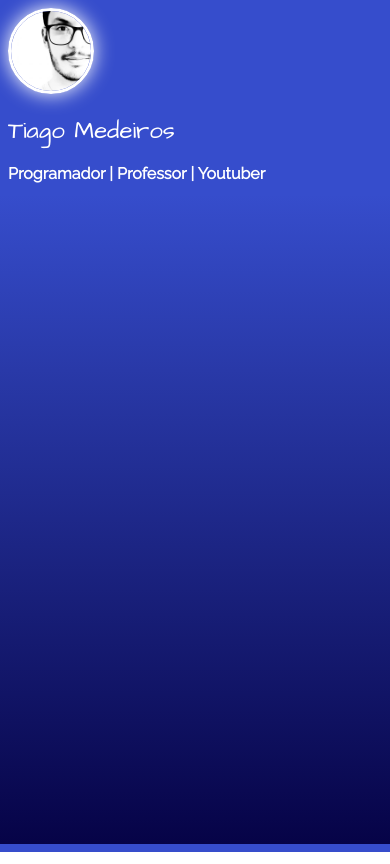
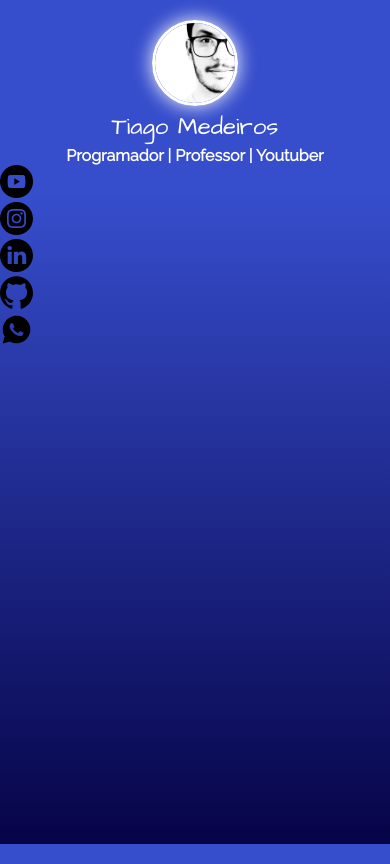
Before and after one commit to Jheimys/Projetos, a plain HTML site: page liktree-tiago/index.html in a window 390 px wide. Drawn offline with Linux system fonts and the light colour scheme.

Commit message:
Aula 3: Modo Responsivo, Profile, Social Icons

```diff
--- a/liktree-tiago/css/style.css
+++ b/liktree-tiago/css/style.css
@@ -1,4 +1,15 @@
-/* Aula 2: efeito degrader ---> site css gradiente */
+/*
+Aula 2: efeito degrader ---> site css gradiente
+Aula 3: Modo Responsivo, Profile, Social Icons
+
+*/
+
+/* Rega de reset--> retamos todas as margens e paddind*/
+
+*{
+    margin: 0;
+    padding: 0;
+}
 
 html, body{
     height: 100%;
@@ -22,9 +33,20 @@ h1{
     font-family: 'Architects Daughter', cursive;
     font-weight: 100;
     font-size: 24px;
+    margin-bottom: 2px;
 
 }
 
 h2{
     font-size: 16px;
+
 }
+
+.profile{
+    margin-top: 20px;
+    text-align: center;
+}
+
+.social img{
+    width: 33px;
+}
--- a/liktree-tiago/index.html
+++ b/liktree-tiago/index.html
@@ -13,11 +13,45 @@
 </head>
 
 <body>
+    <!--Toda vez que quiser centralizar algo colocar dentro de uma div -->
+    <div class="profile">
+        <img src="img/thiago.jpg" alt="Thiago" class="avatar">
 
-    <img src="img/thiago.jpg" alt="Thiago" class="avatar">
+        <h1>Tiago Medeiros</h1>
+        <h2>Programador | Professor | Youtuber</h2>
+    </div>
 
-    <h1>Tiago Medeiros</h1>
-    <h2>Programador | Professor | Youtuber</h2>
+    <ul class="social">
+        <li>
+            <a href="">
+                <img src="img/youtube.png" alt="Youtuber">
+            </a>
+        </li>
 
+        <li>
+            <a href="">
+                <img src="img/insta.svg" alt="Youtuber">
+            </a>
+        </li>
+
+        <li>
+            <a href="">
+                <img src="img/linkedin.svg" alt="Youtuber">
+            </a>
+        </li>
+
+        <li>
+            <a href="">
+                <img src="img/github.svg" alt="Youtuber">
+            </a>
+        </li>
+
+        <li>
+            <a href="">
+                <img src="img/whatsapp.png" alt="Youtuber">
+            </a>
+        </li>
+
+    </ul>
 </body>
 </html>
```
